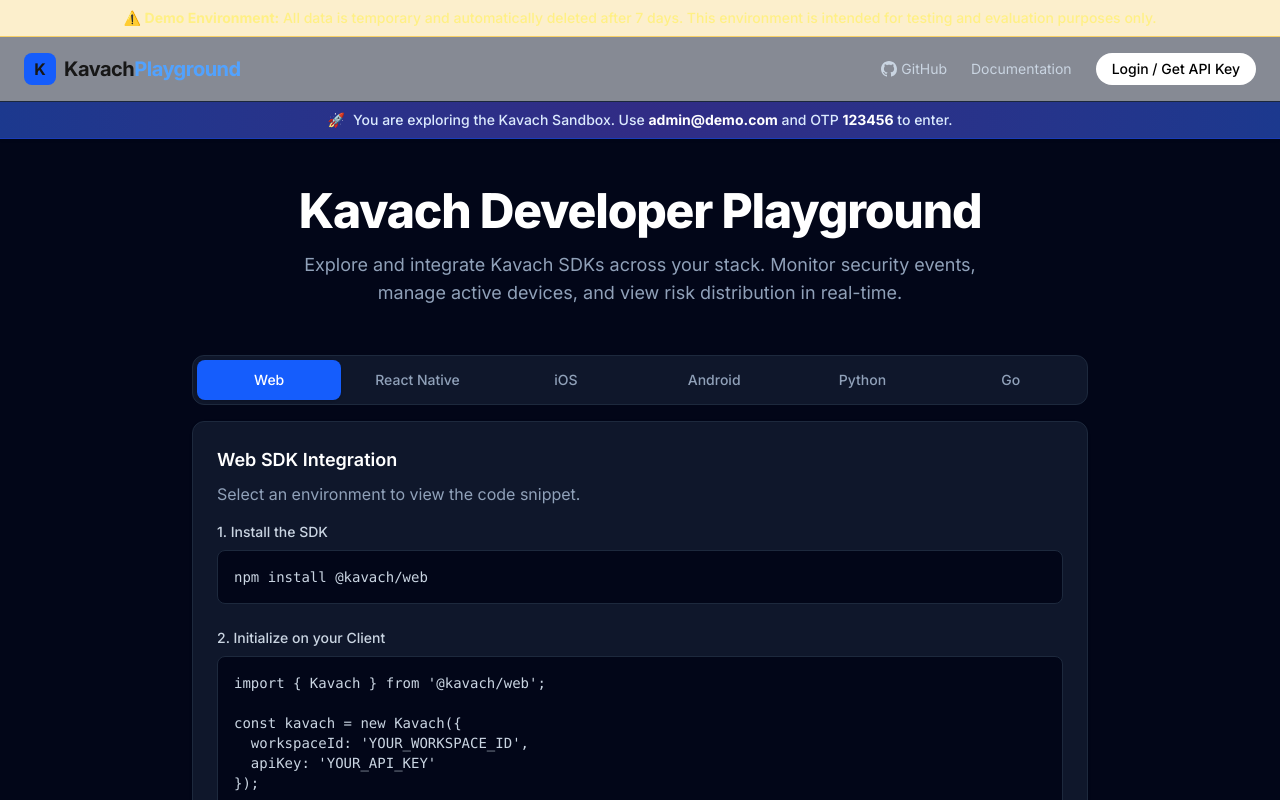
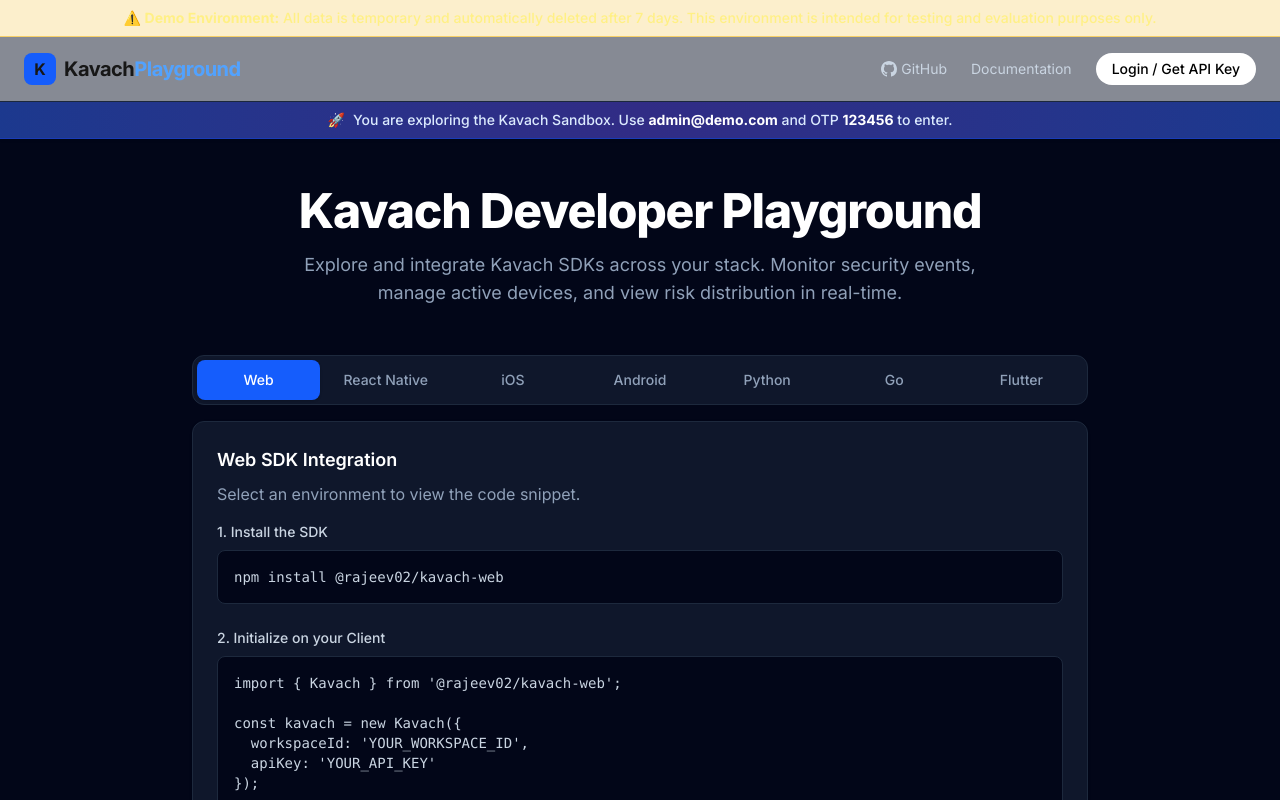
Before and after one commit to Rajeev02/kavach-playground, a Next.js app in the folder apps/playground/: page / in a window 1280 px wide. Shown: the top 800 px of the page. Built offline with nearby package versions, Linux system fonts and the light colour scheme; no server answers.

Commit message:
feat: use live ecosystem package names in SDK integration snippets

```diff
--- a/apps/playground/src/components/SDKTabs.tsx
+++ b/apps/playground/src/components/SDKTabs.tsx
@@ -3,7 +3,7 @@
 import { useState, useEffect } from 'react';
 import { getUser, User } from '../lib/auth';
 
-const tabs = ['Web', 'React Native', 'iOS', 'Android', 'Python', 'Go'];
+const tabs = ['Web', 'React Native', 'iOS', 'Android', 'Python', 'Go', 'Flutter'];
 
 export const SDKTabs = () => {
   const [activeTab, setActiveTab] = useState(tabs[0]);
@@ -18,12 +18,12 @@
 
   return (
     <div className="w-full max-w-4xl mx-auto mt-8">
-      <div className="flex space-x-1 rounded-xl bg-slate-900 p-1 border border-slate-800">
+      <div className="flex space-x-1 rounded-xl bg-slate-900 p-1 border border-slate-800 overflow-x-auto">
         {tabs.map((tab) => (
           <button
             key={tab}
             onClick={() => setActiveTab(tab)}
-            className={`w-full rounded-lg py-2.5 text-sm font-medium leading-5 transition-colors
+            className={`whitespace-nowrap px-4 rounded-lg py-2.5 text-sm font-medium leading-5 transition-colors flex-1
               ${activeTab === tab
                 ? 'bg-blue-600 text-white shadow'
                 : 'text-slate-400 hover:bg-slate-800 hover:text-white'
@@ -42,7 +42,7 @@
               <div>
                 <h4 className="text-sm font-medium text-slate-300 mb-2">1. Install the SDK</h4>
                 <div className="bg-slate-950 text-slate-300 p-4 rounded-lg font-mono text-sm overflow-x-auto border border-slate-800">
-                  <pre><code>npm install @kavach/web</code></pre>
+                  <pre><code>npm install @rajeev02/kavach-web</code></pre>
                 </div>
               </div>
               <div>
@@ -50,7 +50,7 @@
                 <div className="bg-slate-950 text-slate-300 p-4 rounded-lg font-mono text-sm overflow-x-auto border border-slate-800">
                   <pre>
                     <code>
-{`import { Kavach } from '@kavach/web';
+{`import { Kavach } from '@rajeev02/kavach-web';
 
 const kavach = new Kavach({
   workspaceId: '${workspaceId}',
@@ -70,7 +70,7 @@
               <div>
                 <h4 className="text-sm font-medium text-slate-300 mb-2">1. Install the SDK</h4>
                 <div className="bg-slate-950 text-slate-300 p-4 rounded-lg font-mono text-sm overflow-x-auto border border-slate-800">
-                  <pre><code>pip install kavach-python-sdk</code></pre>
+                  <pre><code>pip install rajeev02-kavach-sdk</code></pre>
                 </div>
               </div>
               <div>
@@ -98,7 +98,7 @@
               <div>
                 <h4 className="text-sm font-medium text-slate-300 mb-2">1. Install the SDK</h4>
                 <div className="bg-slate-950 text-slate-300 p-4 rounded-lg font-mono text-sm overflow-x-auto border border-slate-800">
-                  <pre><code>npm install @kavach/react-native</code></pre>
+                  <pre><code>npm install @rajeev02/kavach-react-native</code></pre>
                 </div>
               </div>
               <div>
@@ -106,7 +106,7 @@
                 <div className="bg-slate-950 text-slate-300 p-4 rounded-lg font-mono text-sm overflow-x-auto border border-slate-800">
                   <pre>
                     <code>
-{`import Kavach from '@kavach/react-native';
+{`import Kavach from '@rajeev02/kavach-react-native';
 
 const kavach = new Kavach({
   workspaceId: '${workspaceId}',
@@ -152,9 +152,9 @@
           {activeTab === 'Android' && (
             <>
               <div>
-                <h4 className="text-sm font-medium text-slate-300 mb-2">1. Add Gradle Dependency</h4>
+                <h4 className="text-sm font-medium text-slate-300 mb-2">1. Add Maven Dependency</h4>
                 <div className="bg-slate-950 text-slate-300 p-4 rounded-lg font-mono text-sm overflow-x-auto border border-slate-800">
-                  <pre><code>implementation 'com.kavach.sdk:kavach-android:1.0.0'</code></pre>
+                  <pre><code>implementation 'io.github.rajeev02:kavach:1.0.0'</code></pre>
                 </div>
               </div>
               <div>
@@ -162,7 +162,7 @@
                 <div className="bg-slate-950 text-slate-300 p-4 rounded-lg font-mono text-sm overflow-x-auto border border-slate-800">
                   <pre>
                     <code>
-{`import com.kavach.sdk.KavachClient
+{`import io.github.rajeev02.kavach.KavachClient
 
 val kavach = KavachClient.Builder(context)
     .setWorkspaceId("${workspaceId}")
@@ -204,6 +204,34 @@
               </div>
             </>
           )}
+
+          {activeTab === 'Flutter' && (
+            <>
+              <div>
+                <h4 className="text-sm font-medium text-slate-300 mb-2">1. Add Pub Dependency</h4>
+                <div className="bg-slate-950 text-slate-300 p-4 rounded-lg font-mono text-sm overflow-x-auto border border-slate-800">
+                  <pre><code>flutter pub add kavach_flutter</code></pre>
+                </div>
+              </div>
+              <div>
+                <h4 className="text-sm font-medium text-slate-300 mb-2">2. Initialize in main.dart</h4>
+                <div className="bg-slate-950 text-slate-300 p-4 rounded-lg font-mono text-sm overflow-x-auto border border-slate-800">
+                  <pre>
+                    <code>
+{`import 'package:kavach_flutter/kavach_flutter.dart';
+
+final kavach = KavachClient(
+  workspaceId: '${workspaceId}',
+  apiKey: '${apiKey}',
+);
+
+await kavach.initialize();`}
+                    </code>
+                  </pre>
+                </div>
+              </div>
+            </>
+          )}
         </div>
         <div className="mt-4 pt-4 border-t border-slate-800 flex justify-end">
           <a
```
